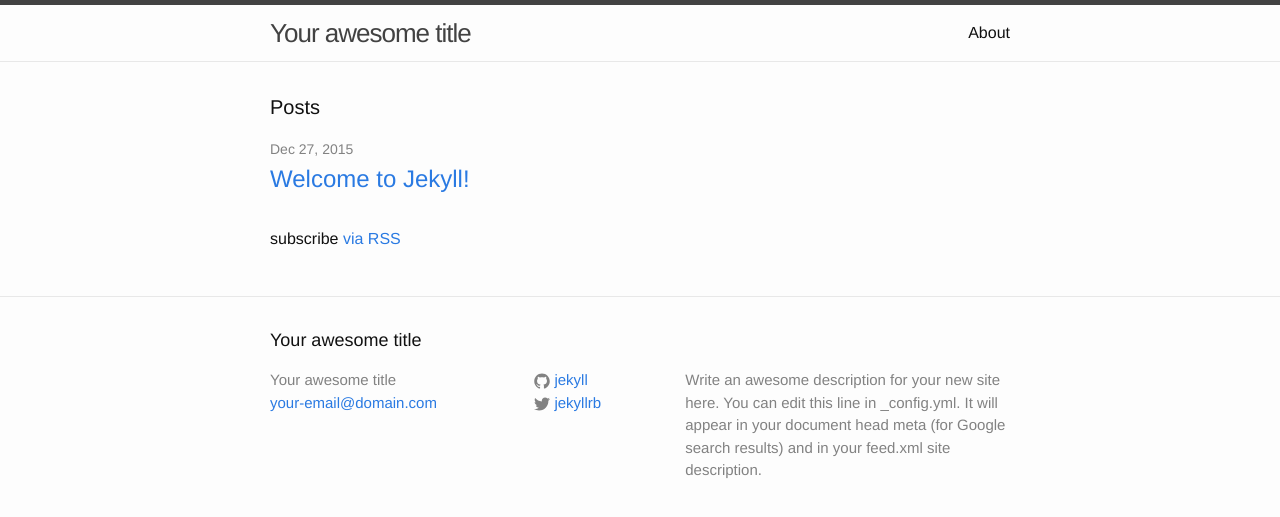
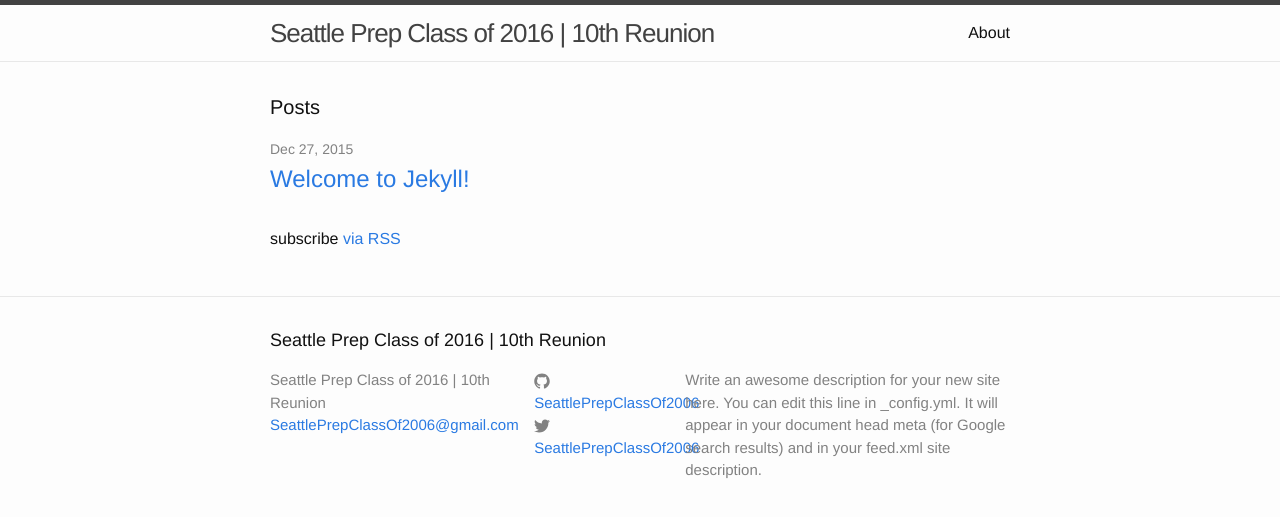
Before and after one commit to SeattlePrepClassOf2006/SeattlePrepClassOf2006, a Jekyll site: the page built from index.html, in a window 1280 px wide. Shown: the top 517 px of the page. Built offline with Jekyll 4.4.1, drawn with Linux system fonts in a browser that asks for light colours.

Commit message:
updating _config

```diff
--- a/_config.yml
+++ b/_config.yml
@@ -6,16 +6,16 @@
 # 'jekyll serve'. If you change this file, please restart the server process.
 
 # Site settings
-title: Your awesome title
-email: your-email@domain.com
+title: Seattle Prep Class of 2016 | 10th Reunion
+email: SeattlePrepClassOf2006@gmail.com
 description: > # this means to ignore newlines until "baseurl:"
   Write an awesome description for your new site here. You can edit this
   line in _config.yml. It will appear in your document head meta (for
   Google search results) and in your feed.xml site description.
 baseurl: "" # the subpath of your site, e.g. /blog
-url: "http://yourdomain.com" # the base hostname & protocol for your site
-twitter_username: jekyllrb
-github_username:  jekyll
+url: "http://SeattlePrepClassOf2006.github.io" # the base hostname & protocol for your site
+twitter_username: SeattlePrepClassOf2006
+github_username:  SeattlePrepClassOf2006
 
 # Build settings
 markdown: kramdown
```
